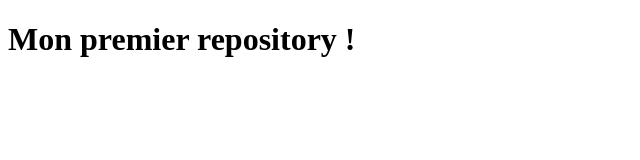
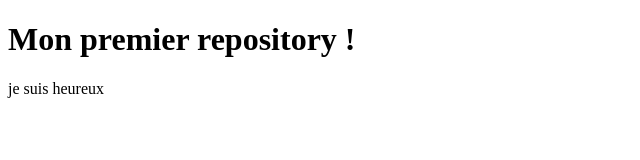
Before and after one commit to Aristidesagodan/Cours-git-dw6, a plain HTML site: page index.html in a window 1280 px wide. Shown: the whole page, without its empty margins (0-640 px from the left). Drawn offline with Linux system fonts and the light colour scheme.

Commit message:
paragraphe 1

```diff
--- a/index.html
+++ b/index.html
@@ -7,5 +7,6 @@
 </head>
 <body>
     <h1>Mon premier repository !</h1>
+    <p>je suis heureux</p>
 </body>
 </html>
```
